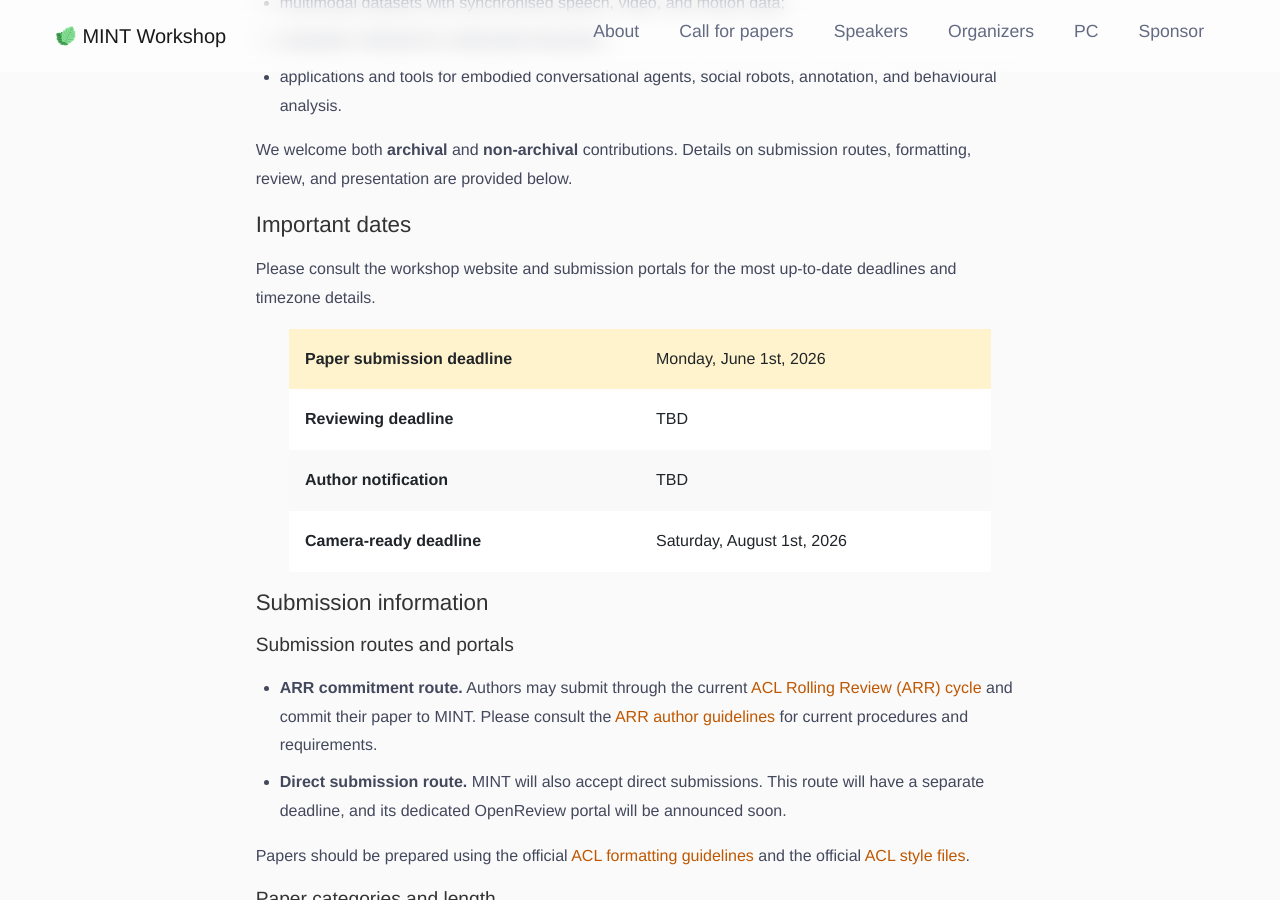
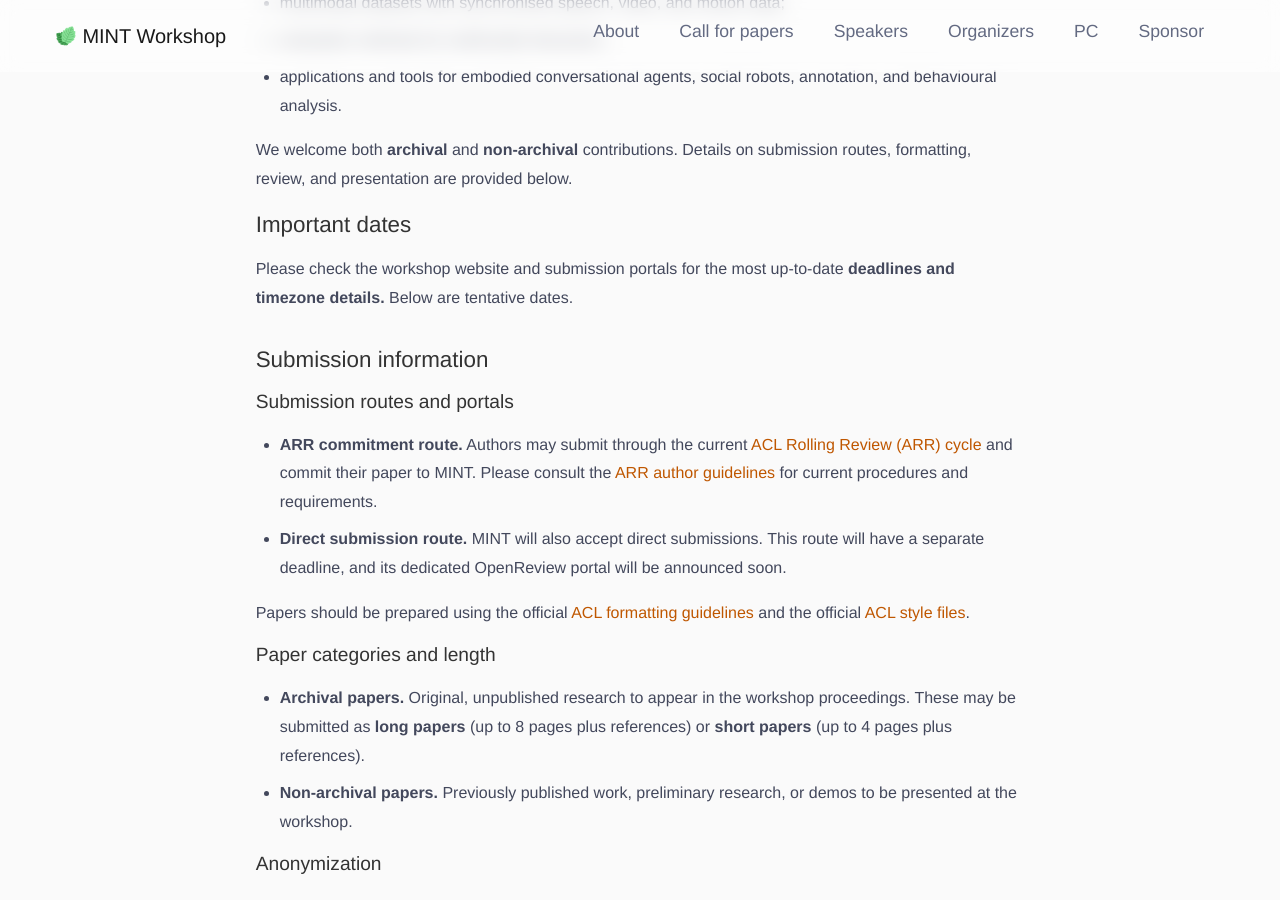
Before and after one commit to MINTworkshop/MINTworkshop.github.io, a Jekyll site: the page built from 2026/index.md, in a window 1280 px wide and 900 px high, scrolled down 2162 px. Built offline with Jekyll 4.4.1, drawn with Linux system fonts in a browser that asks for light colours; part of the change alters nothing that is shown.

Commit message:
update the sponsorship and dates

```diff
--- a/2026/index.md
+++ b/2026/index.md
@@ -35,15 +35,26 @@ cfp:
 
     We welcome both **archival** and **non-archival** contributions. Details on submission routes, formatting, review, and presentation are provided below.
 
-  dates:
-    - event: Paper submission deadline
-      date: Monday, June 1st, 2026
-    - event: Reviewing deadline
-      date: TBD
-    - event: Author notification
-      date: TBD
-    - event: Camera-ready deadline
-      date: Saturday, August 1st, 2026
+dates:
+  - event: First call for workshop papers
+    date: March 15th, 2026
+  - event: Second call for workshop papers
+    date: April 15th, 2026
+  - event: Third call for workshop papers
+    date: May 15th, 2026
+  - event: Direct paper submission deadline
+    date: June 1st, 2026
+  - event: Pre-reviewed ARR commitment deadline
+    date: June 25th, 2026
+  - event: Notification of acceptance
+    date: July 3rd, 2026
+  - event: Camera-ready paper due
+    date: August 1st, 2026
+  - event: Proceedings due (hard deadline)
+    date: September 30th, 2026
+  - event: Pre-recorded video due (hard deadline)
+    date: October 8th, 2026
+
 
 speakers:
   - name: Judith Holler
@@ -114,9 +125,9 @@ about: |
   evaluation frameworks for naturalistic interaction.
 
 sponsors:
-  - name: Multimodal Language Department (MLD), Max Planck Institute for Informatics
-    url: https://www.mpi.nl/department/multimodal-language-department/23
-    image: MLD.jpg
+  - name: Max Planck Institute for Psycholinguistics
+    url: https://www.mpi.nl
+    image: MPI.png
 
 program_committee:
   - name: Justine Cassell
--- a/_includes/cfp.html
+++ b/_includes/cfp.html
@@ -25,8 +25,8 @@
 
         <h5 id="dates">Important dates</h5>
         <p>
-          Please consult the workshop website and submission portals for the most up-to-date
-          deadlines and timezone details.
+          Please check the workshop website and submission portals for the most up-to-date
+            <strong>deadlines and timezone details.</strong> Below are tentative dates.
         </p>
 
         <div class="row justify-content-center">
```
Also changed, not shown: assets/images/speakers/Vera.jpg (deleted), assets/images/sponsors/EY.png (deleted), assets/images/sponsors/MLD.jpg (deleted), assets/images/sponsors/MPI.png (added).
